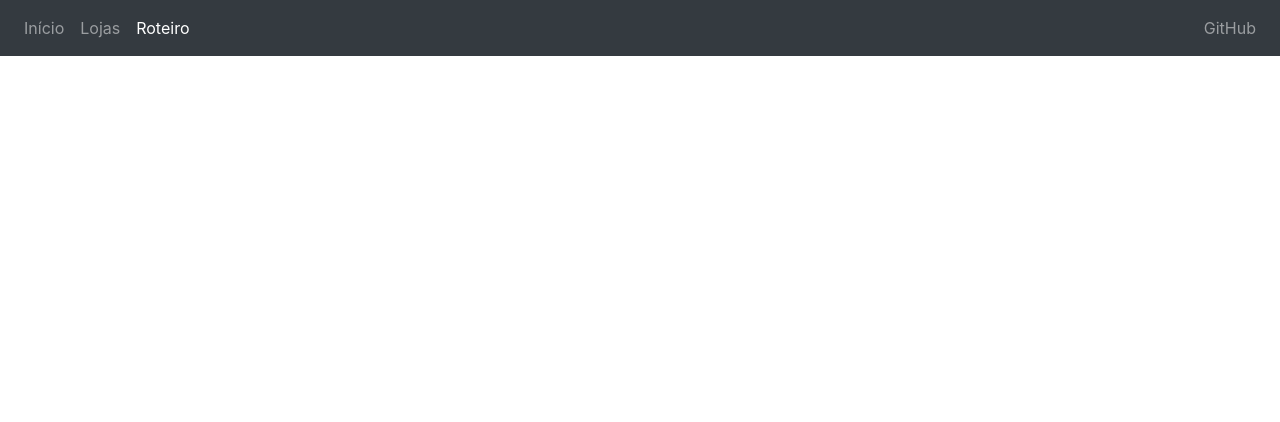
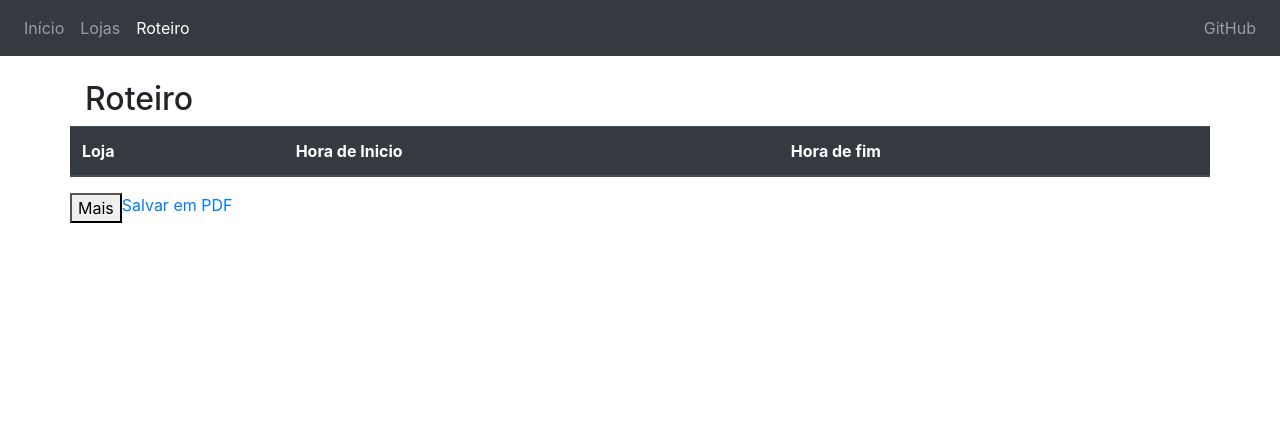
Before and after one commit to Projeto-PI-Capao-Redondo/pi_1, a Flask app: page /roteiro in a window 1280 px wide. Shown: the top 422 px of the page. Run offline with Flask 3, Linux system fonts and the light colour scheme; some libraries are stand-ins or nearby versions.

Commit message:
atualização do roteiro

```diff
--- a/app.py
+++ b/app.py
@@ -79,7 +79,6 @@ def cadastrar_loja():
         resultado = cursor.fetchone()
         if resultado:
             flash('Loja já cadastrada', 'danger')
-            return redirect(url_for('lojas'))
         else:
             inserir_loja(nome_loja, cep, rua, complemento, numero, bairro, horario_funcionamento, pontos_interesse, observacao,
                 resumo_estabelecimento, link_site_rede_social, imagem)
@@ -88,7 +87,7 @@ def cadastrar_loja():
     return render_template('cadastrar_loja.html', active='cadastrar_loja', now=now, form=form)
 
 
-@server.get('/roteiro')
+@server.route('/roteiro', methods=['GET'])
 def roteiro():
     now = datetime.now()
     return render_template('roteiro.html', active='roteiro', now=now)
--- a/templates/base.html
+++ b/templates/base.html
@@ -3,14 +3,13 @@
 <head>
   <meta charset="UTF-8">
   <link rel="stylesheet" href="https://stackpath.bootstrapcdn.com/bootstrap/4.3.1/css/bootstrap.min.css" crossorigin="anonymous">
-  <link rel="stylesheet" href="https://cdnjs.cloudflare.com/ajax/libs/font-awesome/5.15.3/css/fontawesome.min.css" crossorigin="anonymous" referrerpolicy="no-referrer" />
+
 </head>
 <body>
   {% include "navbar.html" %}
   <div class="container-fluid">
     {% block content %}{% endblock %}
   </div>
-  <script src="https://code.jquery.com/jquery-3.6.0.min.js" crossorigin="anonymous"> </script>
   <script src="https://stackpath.bootstrapcdn.com/bootstrap/4.3.1/js/bootstrap.min.js" crossorigin="anonymous"></script>
   {% include "bottombar.html" %}
 </body>
--- a/templates/lojas.html
+++ b/templates/lojas.html
@@ -32,7 +32,7 @@
           <td>{{ loja[3] }}</td>
           <td>{{ loja[5] }}</td>
           <td class="text-right">
-            <form action="{{ url_for('excluir_loja', id=loja.id) }}" method="POST" onsubmit="return confirm('Tem certeza que deseja excluir esta loja?')">
+            <form action="{{ url_for('excluir_loja', id=loja.id) }}" method="DELETE" onsubmit="return confirm('Tem certeza que deseja excluir esta loja?')">
               <button type="submit" class="btn btn-danger">Excluir</button>
             </form>
           </td>
--- a/templates/roteiro.html
+++ b/templates/roteiro.html
@@ -1,7 +1,45 @@
 {% extends "base.html" %}
 
-{% block title %}Título da Página{% endblock %}
+{% block content %}
+<div class="container mt-4">
+  <div class="row">
+    <div class="col-md-8">
+      <h2>Roteiro</h2>
+    </div>
+    <table class="table table-hover">
+      <thead class="thead-dark">
+        <tr>
+          <th scope="col">Loja</th>
+          <th scope="col">Hora de Inicio</th>
+          <th scope="col">Hora de fim</th>
+        </tr>
+      </thead>
+        <tbody>
+            <tr id="linha-modelo" style="display: none;">
+                <td><input type="text" name="nome"></td>
+                <td><input type="text" name="inicio"></td>
+                <td><input type="text" name="fim"></td>
+            </tr>
+        </tbody>
+    </table>
+    <button id="botao-mais">Mais</button>
+    <a href="#" id="botao-pdf">Salvar em PDF</a>
+    <script>
+        var tabela = document.getElementById('tabela');
+        var linhaModelo = document.getElementById('linha-modelo');
+        var botaoMais = document.getElementById('botao-mais');
+        var botaoPDF = document.getElementById('botao-pdf');
 
-{% block content %}
-  <!-- Conteúdo da sua página aqui -->
+        botaoMais.addEventListener('click', function() {
+            var novaLinha = linhaModelo.cloneNode(true);
+            novaLinha.style.display = '';
+            tabela.querySelector('tbody').appendChild(novaLinha);
+        });
+
+        botaoPDF.addEventListener('click', function() {
+            var doc = new jsPDF();
+            doc.autoTable({html: '#tabela'});
+            doc.save('tabela.pdf');
+        });
+    </script>
 {% endblock %}
```
Also changed, not shown: templates/cadastrar_loja.html (+10 -0 lines).
